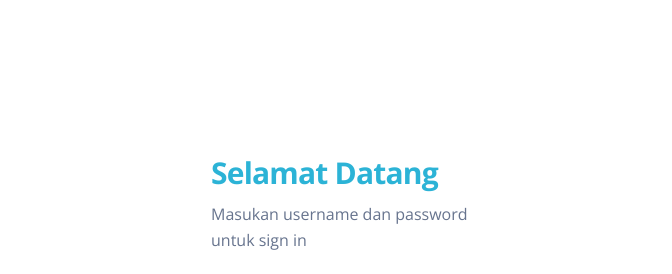
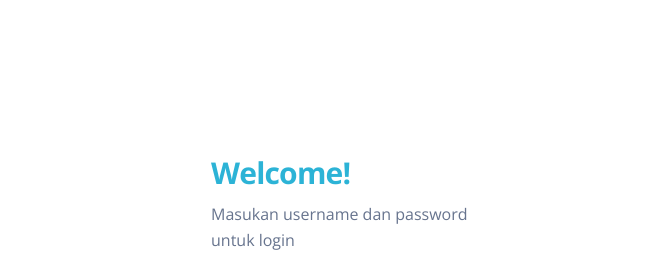
Before and after one commit to azamhizbul/KalimasFrontEnd, a website: page index.html in a window 1280 px wide. Shown: the top 274 px of the page, 0-672 px from the left. Drawn offline with nearby package versions, Linux system fonts and the light colour scheme; grey boxes are pictures that could not be loaded.

Commit message:
change selamat datang text

```diff
--- a/index.html
+++ b/index.html
@@ -37,8 +37,8 @@
             <div class="col-xl-4 col-lg-5 col-md-6 d-flex flex-column mx-auto">
               <div class="card card-plain mt-8">
                 <div class="card-header pb-0 text-left bg-transparent">
-                  <h3 class="font-weight-bolder text-info text-gradient">Selamat Datang</h3>
-                  <p class="mb-0">Masukan username dan password untuk sign in</p>
+                  <h3 class="font-weight-bolder text-info text-gradient">Welcome!</h3>
+                  <p class="mb-0">Masukan username dan password untuk login</p>
                 </div>
                 <div class="card-body">
                   <form role="form">
```
